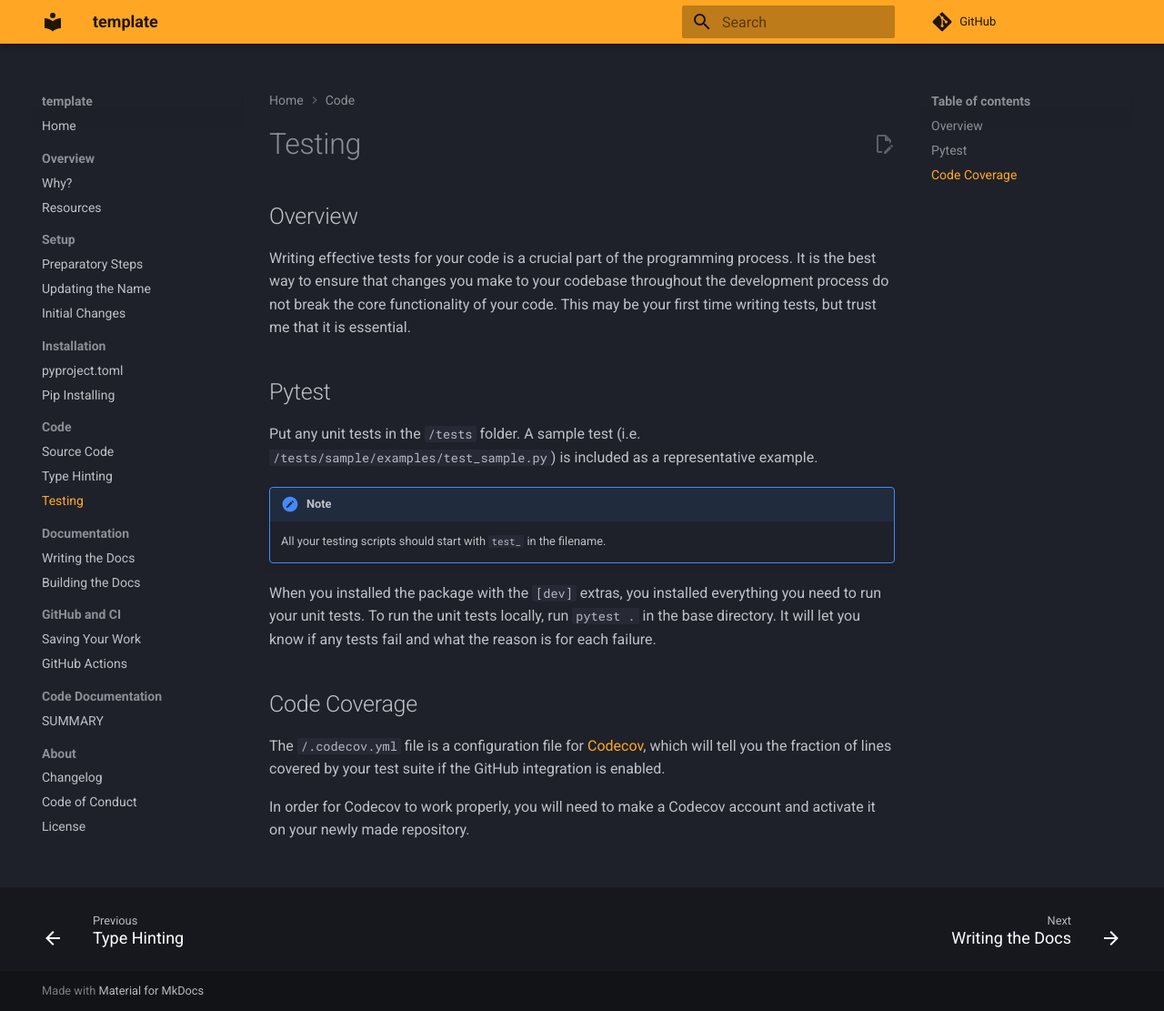
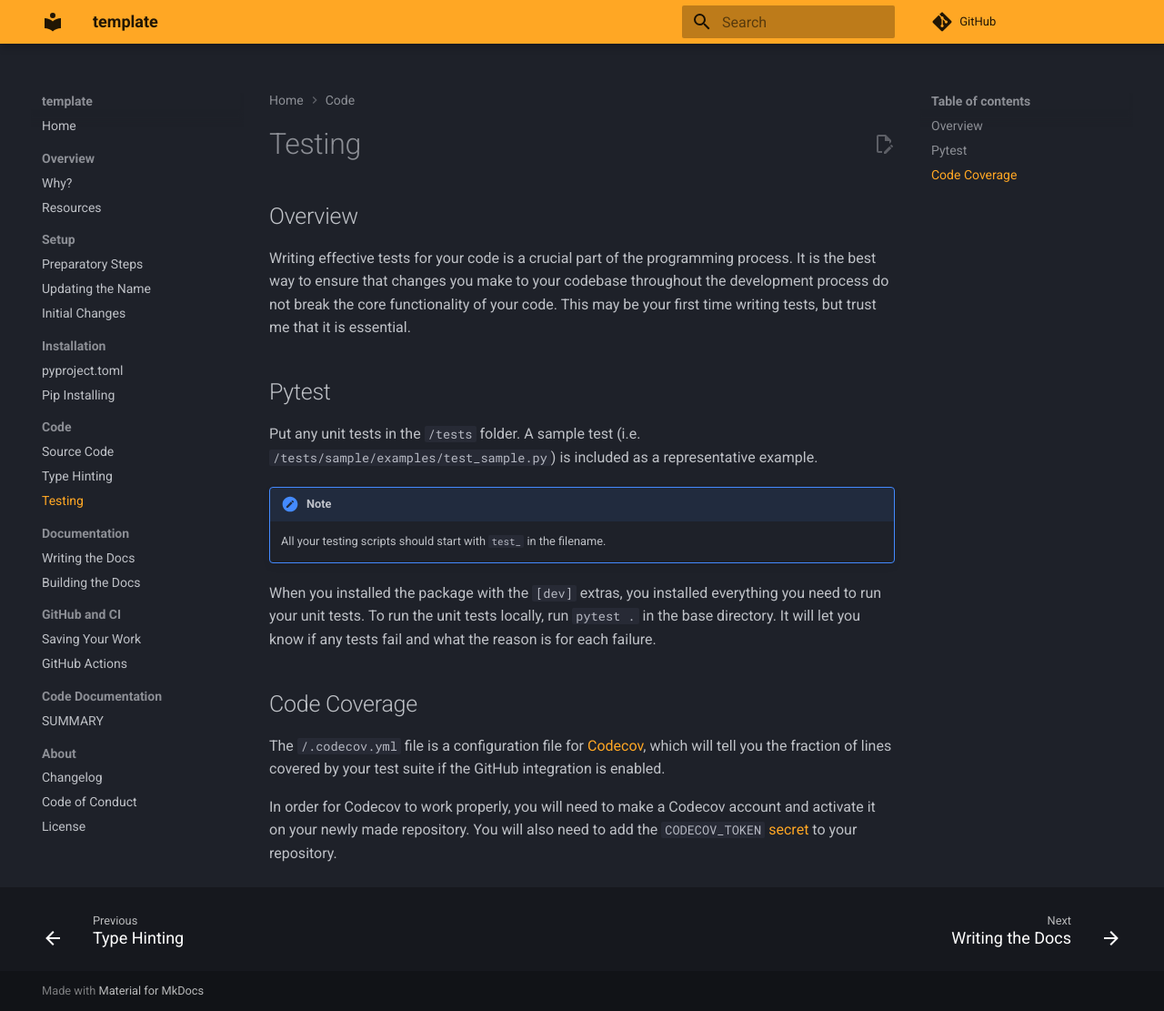
Before and after one commit to Quantum-Accelerators/template, an MkDocs documentation site: the page built from docs/example_docs/code/tests.md, in a window 1280 px wide and 1111 px high. Shown: the whole window at 91% size. Built offline with MkDocs 1.6.1 and Material for MkDocs 9.7.7, drawn with Linux system fonts in a browser that asks for light colours; comment, search, counter and statistics services are not loaded.

Commit message:
Update tests.md

```diff
--- a/docs/example_docs/code/tests.md
+++ b/docs/example_docs/code/tests.md
@@ -18,4 +18,4 @@ When you installed the package with the `[dev]` extras, you installed everything
 
 The `/.codecov.yml` file is a configuration file for [Codecov](https://codecov.io/), which will tell you the fraction of lines covered by your test suite if the GitHub integration is enabled.
 
-In order for Codecov to work properly, you will need to make a Codecov account and activate it on your newly made repository.
+In order for Codecov to work properly, you will need to make a Codecov account and activate it on your newly made repository. You will also need to add the `CODECOV_TOKEN` [secret](https://docs.codecov.com/docs/adding-the-codecov-token) to your repository.
```
